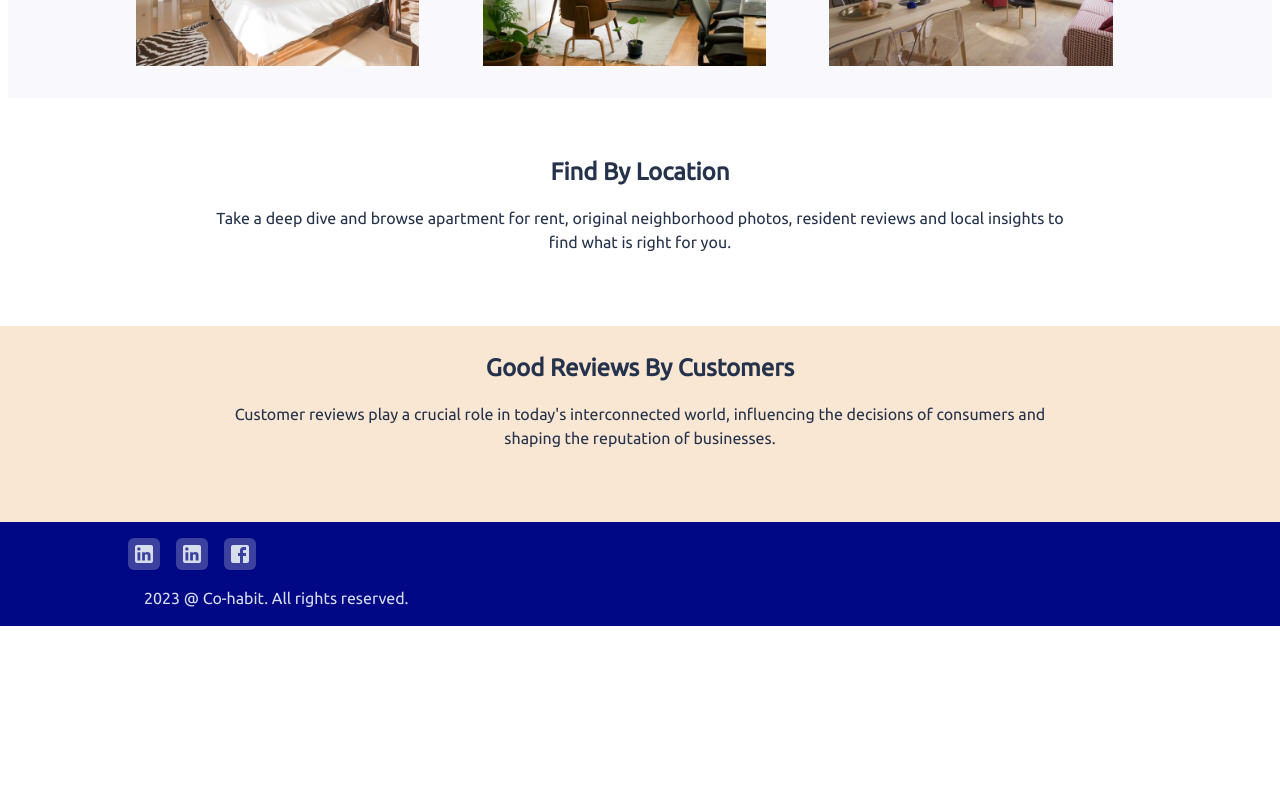
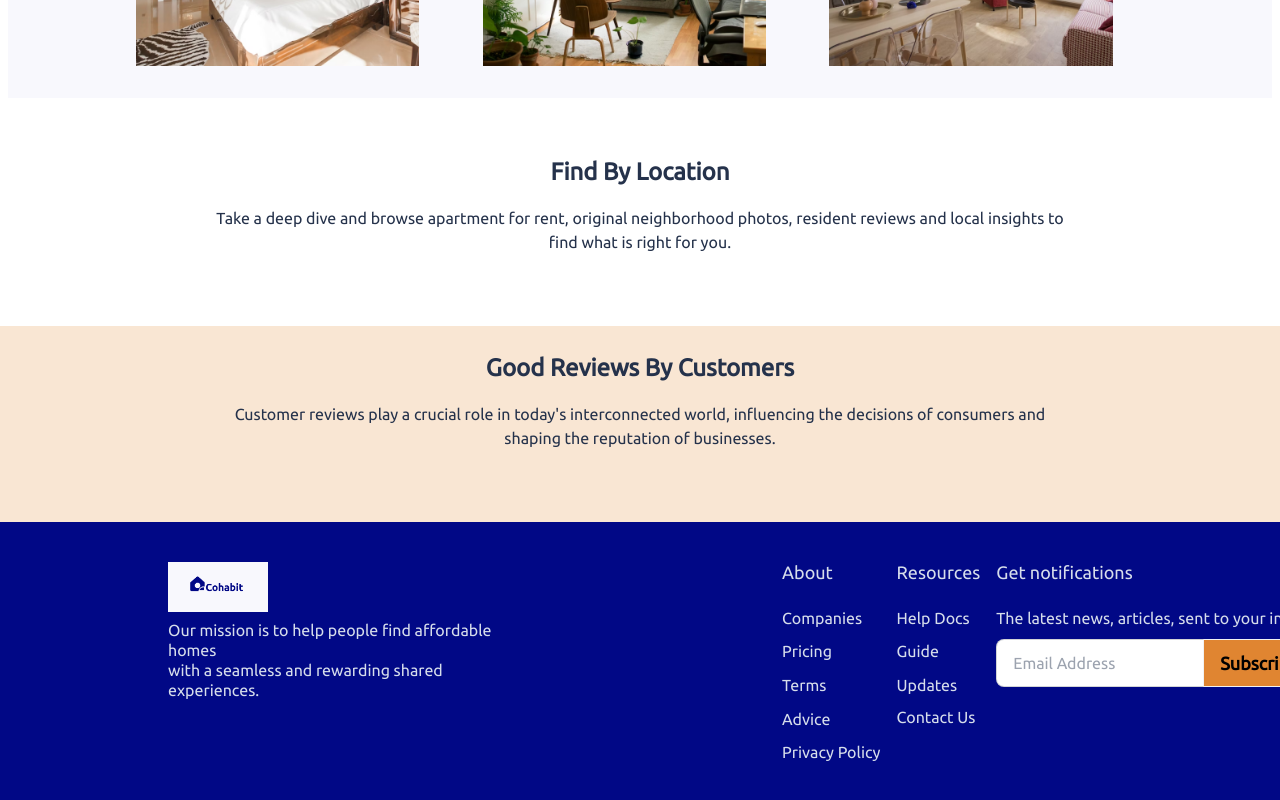
Before and after one commit to lazynerd-studios/Co-Habit-Landing, a React (Vite) app: page / in a window 1280 px wide. Shown: the part 1730-2530 px from the top of the page. Before the commit the page ends 2356 px from the top, so only its background shows below. Built offline with nearby package versions, Linux system fonts and the light colour scheme.

Commit message:
Update Footer.jsx

```diff
--- a/src/Components/Footer/Footer.jsx
+++ b/src/Components/Footer/Footer.jsx
@@ -1,5 +1,5 @@
 import React from "react";
-import CoHabit from "../../assets/Cohabit Logo C 1.png"
+import CoHabit from "../../assets/Cohabit Logo C-white.png"
 import LinkedInIcon from '@mui/icons-material/LinkedIn';
 import FacebookIcon from '@mui/icons-material/Facebook';
 
@@ -9,9 +9,48 @@ const Footer = () => {
   // end of date
 
   return (
-    <div className="bg-[#010886]">
+    <div className="bg-[#010886] text-[#D6DDEB] ">
+      <footer className="footer laptop:p-10 p-6 laptop:mx-[8rem] mx-0">
+        <div>
+          <img src={CoHabit} className="w-[20%]" alt="web-logo" />
+          <p className="w-[23rem] text-[1rem] font-normal">
+            Our mission is to help people find affordable homes <br className="hidden laptop:flex" />
+            with a seamless and rewarding shared experiences.
+          </p>
+        </div>
+        <div className="laptop:ml-[6rem]">
+          <span className="font-medium text-[1.125rem] laptop:mb-4">About</span>
+          <a className="link link-hover leading-[1.6rem]">Companies</a>
+          <a className="link link-hover leading-[1.6rem]">Pricing</a>
+          <a className="link link-hover leading-[1.6rem]">Terms</a>
+          <a className="link link-hover leading-[1.6rem]">Advice</a>
+          <a className="link link-hover leading-[1.6rem]">Privacy Policy</a>
+        </div>
+        <div>
+          <span className="font-medium text-[1.125rem] laptop:mb-4">Resources</span>
+          <a className="link link-hover leading-[1.6rem]">Help Docs</a>
+          <a className="link link-hover leading-[1.6rem]">Guide</a>
+          <a className="link link-hover leading-[1.6rem]">Updates</a>
+          <a className="link link-hover">Contact Us</a>
+        </div>
+        <div>
+          <span className="font-medium text-[1.125rem] laptop:mb-4">Get notifications</span>
+          <p className="leading-[1.6rem]">
+            The latest news, articles, sent to your inbox weekly.
+          </p>
+          <div className="form-control w-80">
+            <div className="relative">
+              <input type="email" placeholder="Email Address" className="input input-bordered w-full bg-white pr-16" />
+              <button className="btn hover:bg-[#DF8026] bg-[#df7f26f2] text-black font-bold text-[1.125rem] normal-case absolute top-0 right-0 rounded-l-none">Subscribe</button>
+            </div>
+          </div>
+        </div>
+      </footer>
 
-      <div className=" text-[#D6DDEB] laptop:mx-[8rem] mx-6">
+
+
+
+      {/* <div className=" text-[#D6DDEB] laptop:mx-[8rem] mx-6">
 
         <div className="pt-4">
           <a href="#" className="mr-4">
@@ -25,7 +64,6 @@ const Footer = () => {
           </a>
         </div>
 
-        {/* copyright */}
         <p className="p-4 copyright">
           <span>{theDate} </span>
           @
@@ -33,7 +71,7 @@ const Footer = () => {
           All rights reserved.
         </p>
 
-      </div>
+      </div> */}
     </div>
 
   );
```
